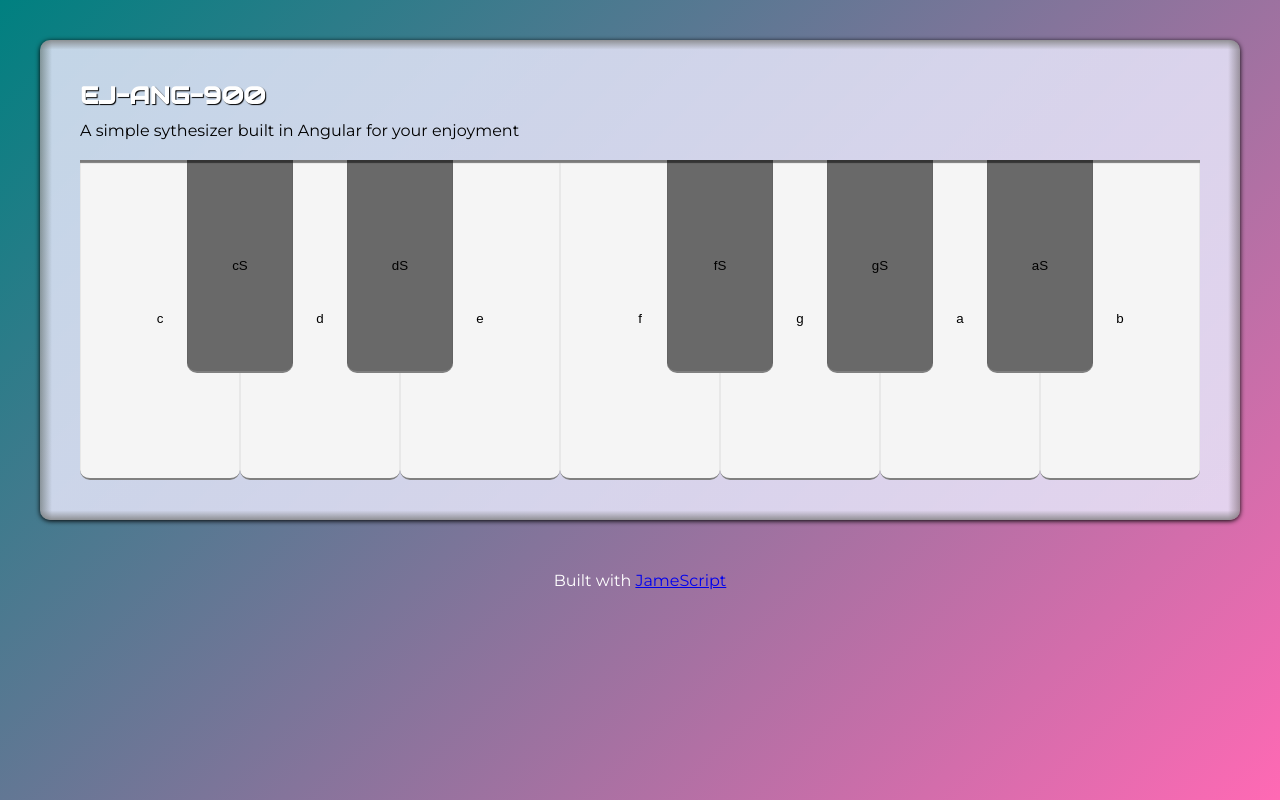
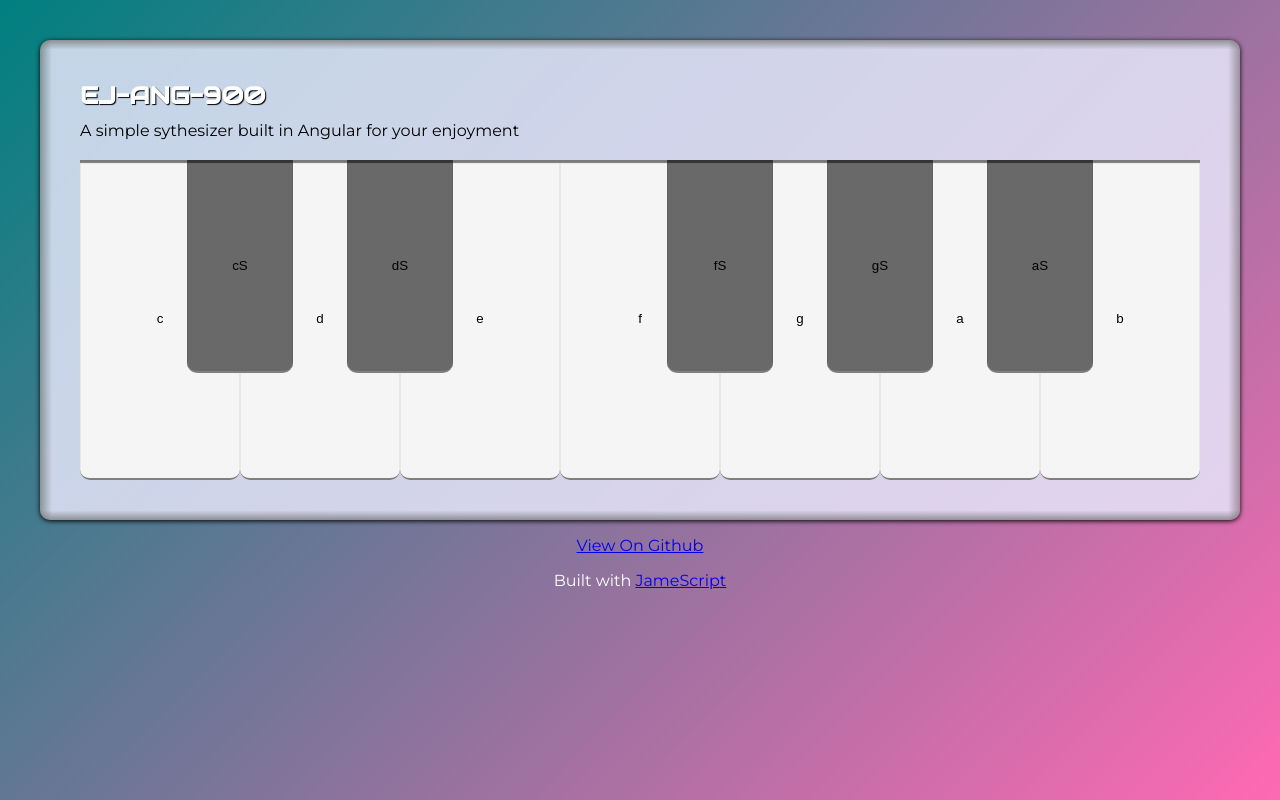
Before and after one commit to eljamez/EJ-ANG-900, an Angular app: page / in a window 1280 px wide. Built offline with nearby package versions, Linux system fonts and the light colour scheme.

Commit message:
added dist and link to view on github

```diff
--- a/src/app/app.component.ts
+++ b/src/app/app.component.ts
@@ -17,7 +17,9 @@
       </section>
       <footer>
         <ul>
-          <li><a href=""></a></li>
+          <li>
+            <a href="https://github.com/eljamez/EJ-ANG-900">View On Github</a>
+          </li>
           <li><a href=""></a></li>
           <li><a href=""></a></li>
         </ul>
```
Also changed, not shown: 24 other files (tests, documents, lock files or other folders).
